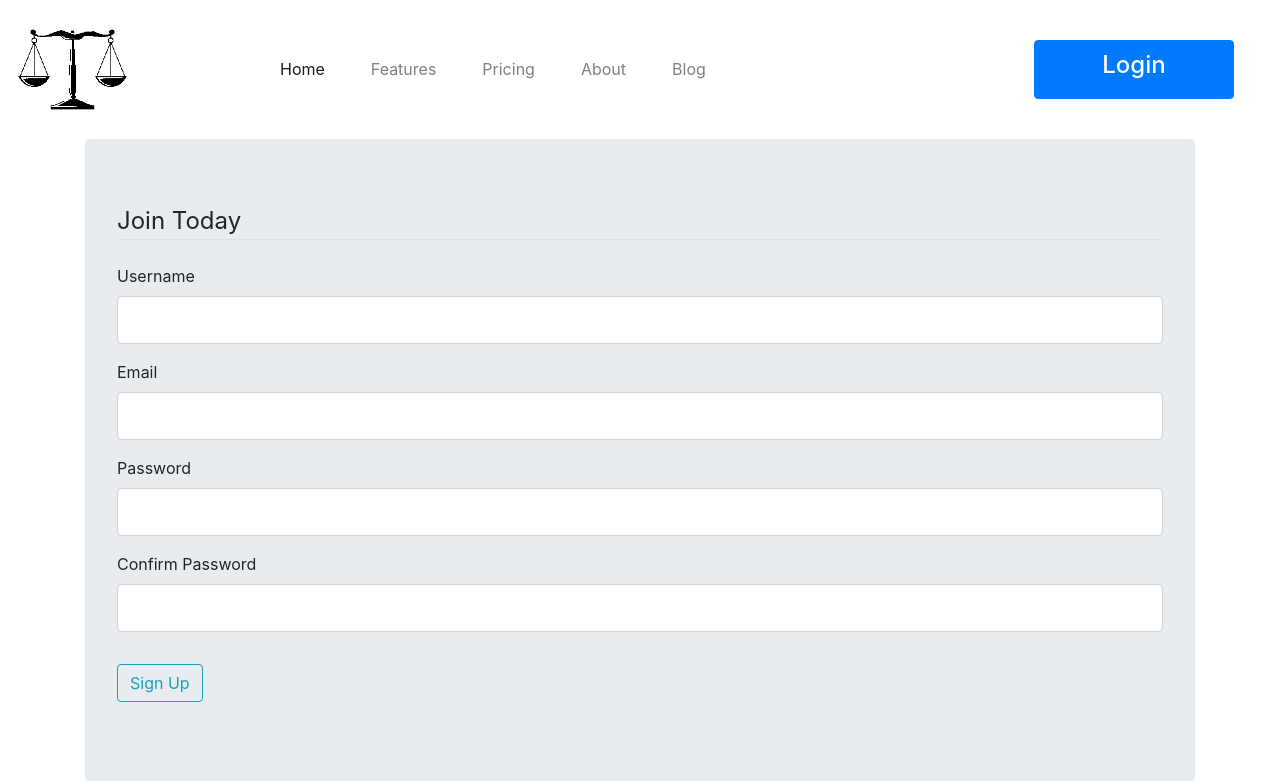
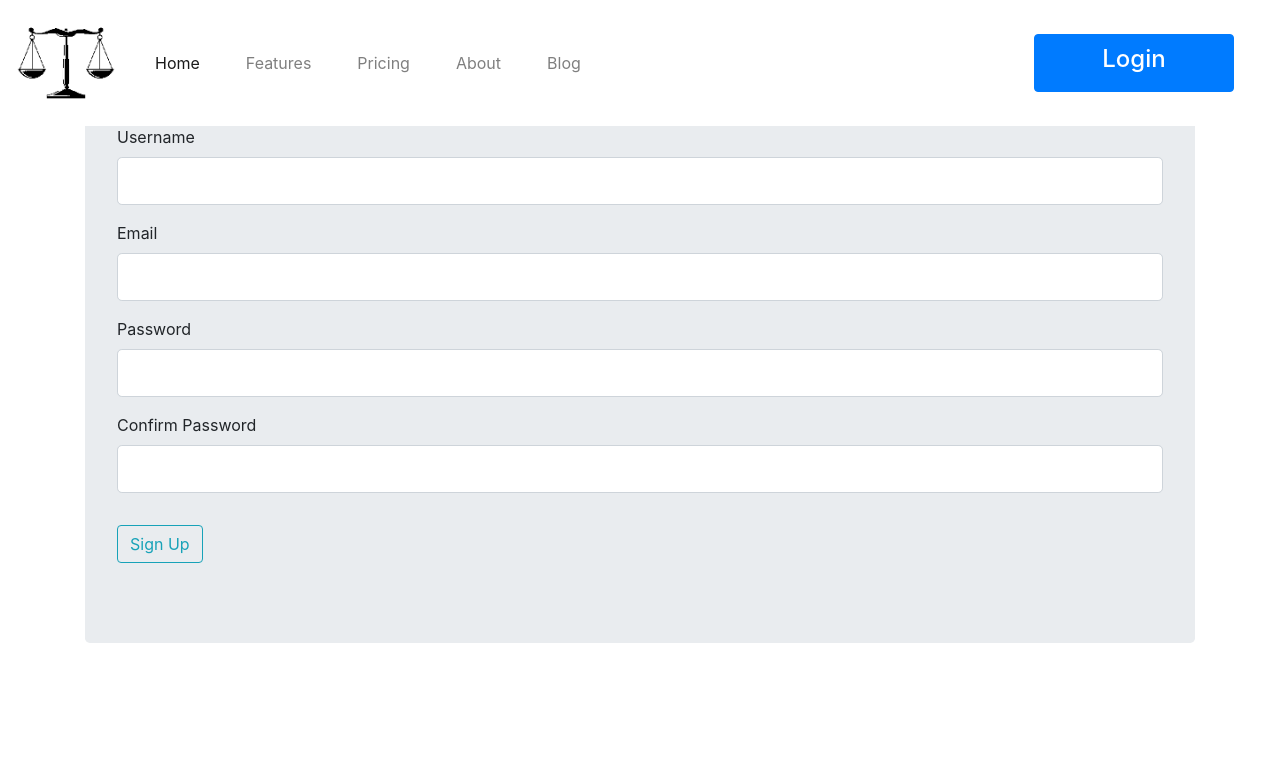
Before and after one commit to SzilvasiPeter/FlaskWebDevelopment, a Flask app: page /register/ in a window 1280 px wide. Shown: the top 781 px of the page. After the commit the page ends 643 px from the top, so only its background shows below. Run offline with Flask 2, Linux system fonts and the light colour scheme; some libraries are stand-ins or nearby versions.

Commit message:
Style the carousel text, Problem with navigation bar shrinking when scrolling

```diff
--- a/app/static/css/main.css
+++ b/app/static/css/main.css
@@ -1,3 +1,39 @@
+
+  header {
+  	width: 100%;
+ 	  padding: 30px 0;
+	  background: #000;
+  	border-bottom: 1px solid #fff;
+  	/* animation magic */
+  	-webkit-transition: all 0.4s ease-in-out;
+  	-moz-transition: all 0.4s ease-in-out ;
+  	z-index: 9999;
+ 	  top: 0;
+  	position: fixed;
+}
+
+.shrink {
+  	padding: 0;
+}
+
+
+
+.shrink img {
+	max-width: 30%;
+	max-height: 30%;
+	-moz-transition: all .3s ease-in-out;
+	-o-transition: all .3s ease-in-out;
+	-webkit-transition: all .3s ease-in-out;
+	transition: all .3s ease-in-out; }
+
+
+/*Animation*/
+nav.navbar{
+  background-color:#ccc;
+  -webkit-transition: all 0.4s ease;
+  transition: all 0.4s ease;
+}
+
 .carousel-item img {
 	width: auto;
 	height: 500px;
@@ -15,10 +51,15 @@
 }
 
 .caption-text {
-	font-weight: 1000;
+	font-weight: 100;
 	font-family: Gill Sans Extrabold, sans-serif;
 	font-style: oblique 10deg;
-	color: white;
+	opacity: 0.8;
+}
+
+.carousel-caption h1 {
+	border-radius: 60px;
+	/*opacity: 0.4;*/
 }
 
 .loginButton {
@@ -30,3 +71,8 @@
 .nav-link {
 	margin: 15px;
 }
+
+.myLogo {
+	width: 100px;
+	height: 100px;
+}
--- /dev/null
+++ b/app/static/js/scrolling-nav.js
@@ -0,0 +1,40 @@
+(function($) {
+  "use strict"; // Start of use strict
+
+  // Smooth scrolling using jQuery easing
+  // $('a.js-scroll-trigger[href*="#"]:not([href="#"])').click(function() {
+  //   if (location.pathname.replace(/^\//, '') == this.pathname.replace(/^\//, '') && location.hostname == this.hostname) {
+  //     var target = $(this.hash);
+  //     target = target.length ? target : $('[name=' + this.hash.slice(1) + ']');
+  //     if (target.length) {
+  //       $('html, body').animate({
+  //         scrollTop: (target.offset().top - 54)
+  //       }, 1000, "easeInOutExpo");
+  //       return false;
+  //     }
+  //   }
+  // });
+
+  // // Closes responsive menu when a scroll trigger link is clicked
+  // $('.js-scroll-trigger').click(function() {
+  //   $('.navbar-collapse').collapse('hide');
+  // });
+
+  // // Activate scrollspy to add active class to navbar items on scroll
+  // $('body').scrollspy({
+  //   target: '#mainNav',
+  //   offset: 54
+  // });
+
+  $(document).on("scroll", function(){
+    if
+      ($(document).scrollTop() > 50){
+      $("header").addClass("shrink");
+    }
+    else
+    {
+      $("header").removeClass("shrink");
+    }
+  });
+
+})(jQuery); // End of use strict
--- a/app/templates/navigationBar.html
+++ b/app/templates/navigationBar.html
@@ -10,13 +10,14 @@
 	<meta name="viewport" content="width=device-width, initial-scale=1, shrink-to-fit=no">
 	<link href="{{ url_for('static', filename='css/bootstrap.min.css') }}" rel="stylesheet">
 	<link href="{{ url_for('static', filename='css/main.css') }}" rel="stylesheet">
-	<script type="text/javascript" src="https://cdnjs.cloudflare.com/ajax/libs/jquery/3.3.1/jquery.js"></script>
+<!-- 	<script type="text/javascript" src="https://cdnjs.cloudflare.com/ajax/libs/jquery/3.3.1/jquery.js"></script> -->
+	<script src="https://ajax.googleapis.com/ajax/libs/jquery/1.11.3/jquery.min.js"></script>
 	<script src="{{ url_for('static', filename='js/bootstrap.min.js') }}" type="text/javascript"></script>
 	<link rel="shortcut icon" href="{{ url_for('static', filename='images/balancer.png') }}">
 <header>
 
-    <nav class="navbar navbar-expand-lg navbar-light">
-    <a class="navbar-brand" href="/"><img style="max-width: 50%; max-height: 50%" src="{{ url_for('static', filename='images/balancer.png') }}"></a>
+    <nav class="navbar navbar-expand-md navbar-light bg-white fixed-top id="mainNav"">
+    <a class="navbar-brand" href="/"><img class="myLogo" src="{{ url_for('static', filename='images/balancer.png') }}"></a>
     <button class="navbar-toggler" type="button" data-toggle="collapse" data-target="#navbarColor01" aria-controls="navbarColor01" aria-expanded="false" aria-label="Toggle navigation">
       <span class="navbar-toggler-icon"></span>
     </button>
@@ -81,7 +82,6 @@
     </div>
   </nav>
 </header>
-
 <body>
   {% with messages = get_flashed_messages(with_categories=true) %}
         {% if messages %}
@@ -93,6 +93,8 @@
         {% endif %}
   {% endwith %}
   {% block content %}{% endblock %}
+</main>
+<script src="js/scrolling-nav.js"></script>
 </body>
 
 </html>
```
Also changed, not shown: app/templates/mainPage.html (+6 -6 lines).
